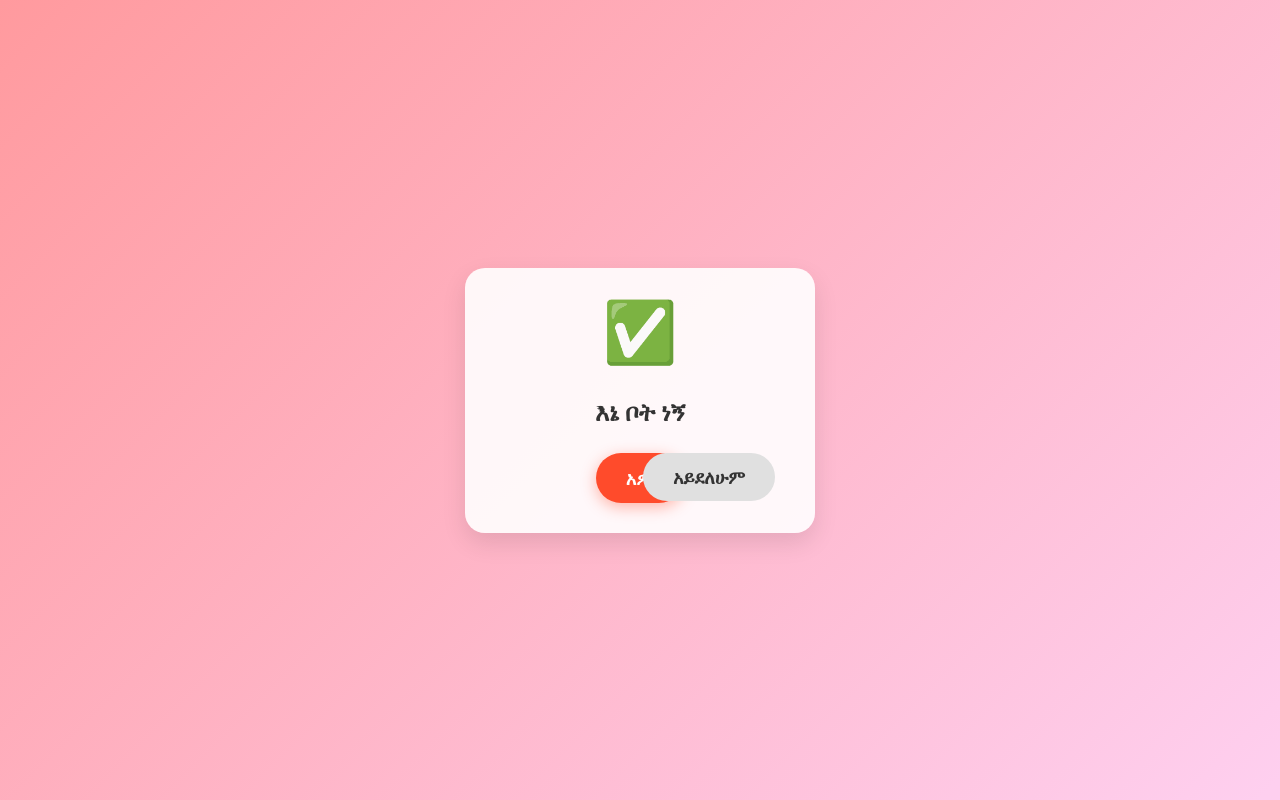
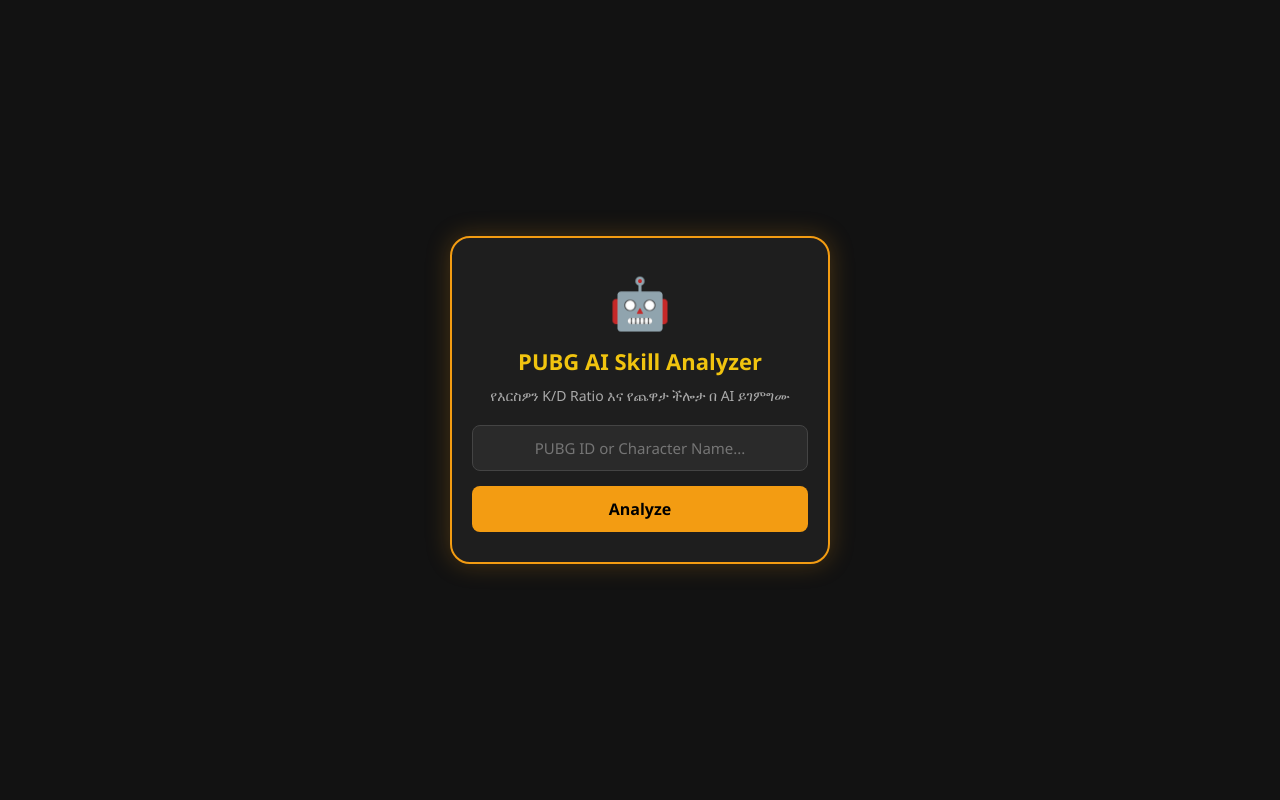
Before and after one commit to wizela0-ux/Prank-, a plain HTML site: page pubg/index.html in a window 1280 px wide. Drawn offline with Linux system fonts and the light colour scheme.

Commit message:
Update index.html

```diff
--- a/pubg/index.html
+++ b/pubg/index.html
@@ -3,7 +3,7 @@
 <head>
   <meta charset="UTF-8">
   <meta name="viewport" content="width=device-width, initial-scale=1.0">
-  <title>bot verification?</title>
+  <title>PUBG AI Skill Analyzer 🎮</title>
   <style>
     * {
       margin: 0;
@@ -13,127 +13,194 @@
     }
 
     body {
+      background: #121212;
+      color: #fff;
       display: flex;
       justify-content: center;
       align-items: center;
       min-height: 100vh;
-      background: linear-gradient(135deg, #ff9a9e 0%, #fecfef 99%, #fecfef 100%);
-      overflow: hidden;
+      padding: 20px;
     }
 
     .card {
-      background: rgba(255, 255, 255, 0.9);
+      background: #1e1e1e;
+      border: 2px solid #f39c12;
+      border-radius: 20px;
       padding: 30px 20px;
-      border-radius: 20px;
-      box-shadow: 0 10px 25px rgba(0,0,0,0.1);
       text-align: center;
-      max-width: 350px;
-      width: 90%;
-      position: relative;
-    }
-
-    .emoji {
-      font-size: 60px;
-      margin-bottom: 15px;
-      animation: bounce 1.5s infinite alternate;
-    }
-
-    @keyframes bounce {
-      from { transform: translateY(0); }
-      to { transform: translateY(-10px); }
+      max-width: 380px;
+      width: 100%;
+      box-shadow: 0 0 25px rgba(243, 156, 18, 0.25);
     }
 
     h1 {
-      color: #333;
-      font-size: 24px;
-      margin-bottom: 25px;
+      color: #f1c40f;
+      font-size: 22px;
+      margin-bottom: 10px;
     }
 
-    .btn-group {
-      display: flex;
-      justify-content: center;
-      gap: 20px;
-      position: relative;
-      min-height: 50px;
+    p.subtitle {
+      color: #aaa;
+      font-size: 14px;
+      margin-bottom: 20px;
+    }
+
+    input {
+      width: 100%;
+      padding: 12px;
+      border-radius: 8px;
+      border: 1px solid #444;
+      background: #2a2a2a;
+      color: #fff;
+      font-size: 15px;
+      margin-bottom: 15px;
+      outline: none;
+      text-align: center;
+    }
+
+    input:focus {
+      border-color: #f39c12;
     }
 
     button {
-      padding: 12px 30px;
+      width: 100%;
+      padding: 12px;
+      background: #f39c12;
+      color: #000;
+      font-weight: bold;
+      font-size: 16px;
+      border: none;
+      border-radius: 8px;
+      cursor: pointer;
+      transition: 0.2s;
+    }
+
+    button:hover {
+      background: #e67e22;
+      transform: scale(1.02);
+    }
+
+    /* Loading Bar Style */
+    .loading-box {
+      display: none;
+      margin-top: 10px;
+    }
+
+    .progress-bg {
+      background: #333;
+      height: 14px;
+      border-radius: 7px;
+      overflow: hidden;
+      margin: 15px 0;
+      border: 1px solid #555;
+    }
+
+    .progress-bar {
+      background: linear-gradient(90deg, #f1c40f, #e67e22);
+      height: 100%;
+      width: 0%;
+      transition: width 0.4s ease;
+    }
+
+    .status-text {
+      color: #f1c40f;
+      font-size: 14px;
+      font-weight: 500;
+    }
+
+    /* Result Box Style */
+    .result-box {
+      display: none;
+      animation: popIn 0.5s ease;
+    }
+
+    .bot-badge {
+      background: #e74c3c;
+      color: #fff;
       font-size: 18px;
       font-weight: bold;
-      border: none;
-      border-radius: 25px;
-      cursor: pointer;
-      transition: transform 0.2s;
+      padding: 8px 18px;
+      border-radius: 30px;
+      display: inline-block;
+      margin: 15px 0;
+      box-shadow: 0 4px 10px rgba(231, 76, 60, 0.4);
     }
 
-    #yesBtn {
-      background-color: #ff4b2b;
-      color: white;
-      box-shadow: 0 4px 15px rgba(255, 75, 43, 0.4);
-    }
-
-    #yesBtn:hover {
-      transform: scale(1.1);
-    }
-
-    #noBtn {
-      background-color: #e0e0e0;
-      color: #333;
-      position: absolute;
-      right: 20px;
-      transition: all 0.15s ease-out;
+    @keyframes popIn {
+      0% { transform: scale(0.6); opacity: 0; }
+      100% { transform: scale(1); opacity: 1; }
     }
   </style>
 </head>
 <body>
 
-  <div class="card" id="card">
-    <div class="emoji">✅</div>
-    <h1>እኔ ቦት ነኝ</h1>
-    <div class="btn-group">
-      <button id="yesBtn">አዎ!</button>
-      <button id="noBtn">አይደለሁም</button>
+  <div class="card">
+    <!-- Step 1: Input Form -->
+    <div id="step1">
+      <div style="font-size: 50px; margin-bottom: 10px;">🤖</div>
+      <h1>PUBG AI Skill Analyzer</h1>
+      <p class="subtitle">የእርስዎን K/D Ratio እና የጨዋታ ችሎታ በ AI ይገምግሙ</p>
+      <input type="text" id="pubgId" placeholder="PUBG ID or Character Name...">
+      <button onclick="startAnalysis()"> Analyze </button>
+    </div>
+
+    <!-- Step 2: Fake Progress Loading -->
+    <div id="loading" class="loading-box">
+      <div style="font-size: 40px; margin-bottom: 10px;">🔍</div>
+      <p id="status" class="status-text">መረጃውን በማሰስ ላይ...</p>
+      <div class="progress-bg">
+        <div id="bar" class="progress-bar"></div>
+      </div>
+    </div>
+
+    <!-- Step 3: Prank Result -->
+    <div id="result" class="result-box">
+      <div style="font-size: 60px;">🤖😂</div>
+      <div class="bot-badge">99.9% PRO BOT!</div>
+      <h2 style="color: #f1c40f; margin-bottom: 10px;">ውጤት፡ ትልቅ ቦት ነህ!</h2>
+      <p style="color: #ddd; font-size: 15px; line-height: 1.6;">
+        AI አካውንትህን መርምሮ በ PUBG ታሪክ ውስጥ ካሉት አስደናቂ ቦቶች አንዱ መሆንህን አረጋግጧል! 😂
+      </p>
+      <button onclick="location.reload()" style="margin-top: 20px; background: #444; color: #fff;">እንደገና ሞክር</button>
     </div>
   </div>
 
   <script>
-    const noBtn = document.getElementById('noBtn');
-    const yesBtn = document.getElementById('yesBtn');
-    const card = document.getElementById('card');
+    function startAnalysis() {
+      const idInput = document.getElementById('pubgId').value.trim();
+      if(!idInput) {
+        alert('Enter PUBG ID or Name !');
+        return;
+      }
 
-    // "No" በተኑን የሚያሸሸው ተግባር
-    function moveButton() {
-      // የስክሪኑን ስፋትና ቁመት ወሰን ማወቅ
-      const maxX = window.innerWidth - noBtn.offsetWidth - 20;
-      const maxY = window.innerHeight - noBtn.offsetHeight - 20;
+      document.getElementById('step1').style.display = 'none';
+      document.getElementById('loading').style.display = 'block';
 
-      // በዘፈቀደ (Random) ቦታ ማውጣት
-      const randomX = Math.max(10, Math.floor(Math.random() * maxX));
-      const randomY = Math.max(10, Math.floor(Math.random() * maxY));
+      const bar = document.getElementById('bar');
+      const status = document.getElementById('status');
 
-      noBtn.style.position = 'fixed';
-      noBtn.style.left = `${randomX}px`;
-      noBtn.style.top = `${randomY}px`;
+      const steps = [
+        { percent: 25, text: "K/D ratio እና Matches በማሰስ ላይ..." },
+        { percent: 55, text: "Headshot percentage በመፈተሽ ላይ..." },
+        { percent: 85, text: "የአጫወት ስታይል በ AI በማስላት ላይ..." },
+        { percent: 100, text: "ውጤቱ ተዘጋጅቷል!" }
+      ];
+
+      let index = 0;
+      const interval = setInterval(() => {
+        if (index < steps.length) {
+          bar.style.width = steps[index].percent + '%';
+          status.innerText = steps[index].text;
+          index++;
+        } else {
+          clearInterval(interval);
+          setTimeout(() => {
+            document.getElementById('loading').style.display = 'none';
+            document.getElementById('result').style.display = 'block';
+          }, 600);
+        }
+      }, 900);
     }
-
-    // ለኮምፒውተር (Mouse Hover)
-    noBtn.addEventListener('mouseover', moveButton);
-
-    // ለስልክ touch (እንዳይነካ ወዲያው ያሸሻል)
-    noBtn.addEventListener('touchstart', (e) => {
-      e.preventDefault();
-      moveButton();
-    });
-
-    // "Yes" ሲነካ የሚመጣው መልስ
-    yesBtn.addEventListener('click', () => {
-      card.innerHTML = `
-        <div class="emoji">😂</div>
-        <h1 style="color: #ff4b2b;">አይ ሪማስ ቦት ኣቃለዉ  እኮ</h1>
-        <p style="color: #555; font-size: 16px;">በቃ አይዞሽ ኣንድ ቀን ትለምጃለሽ</p>
-      `;
-    });
   </script>
 
 </body>
```
